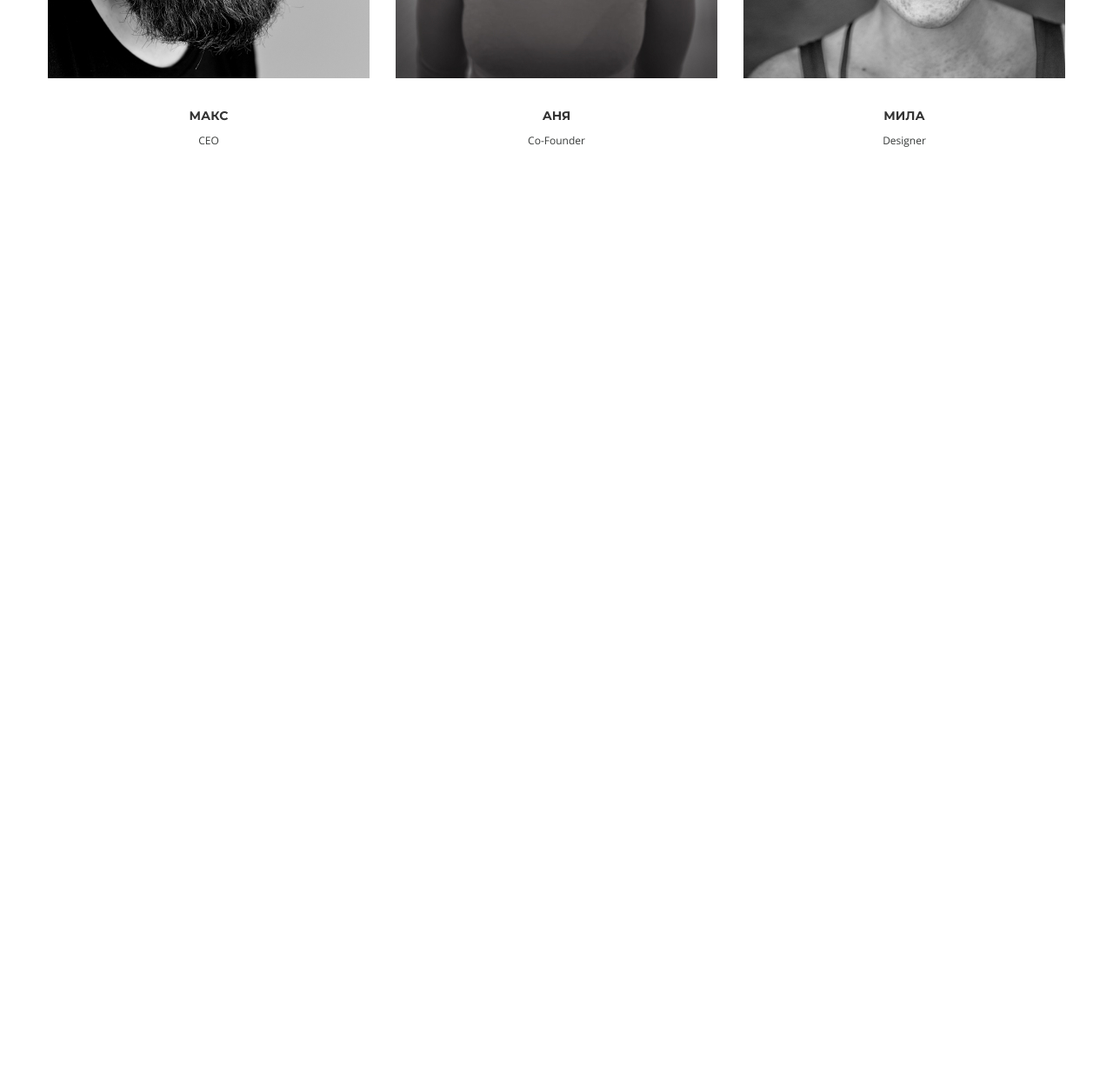
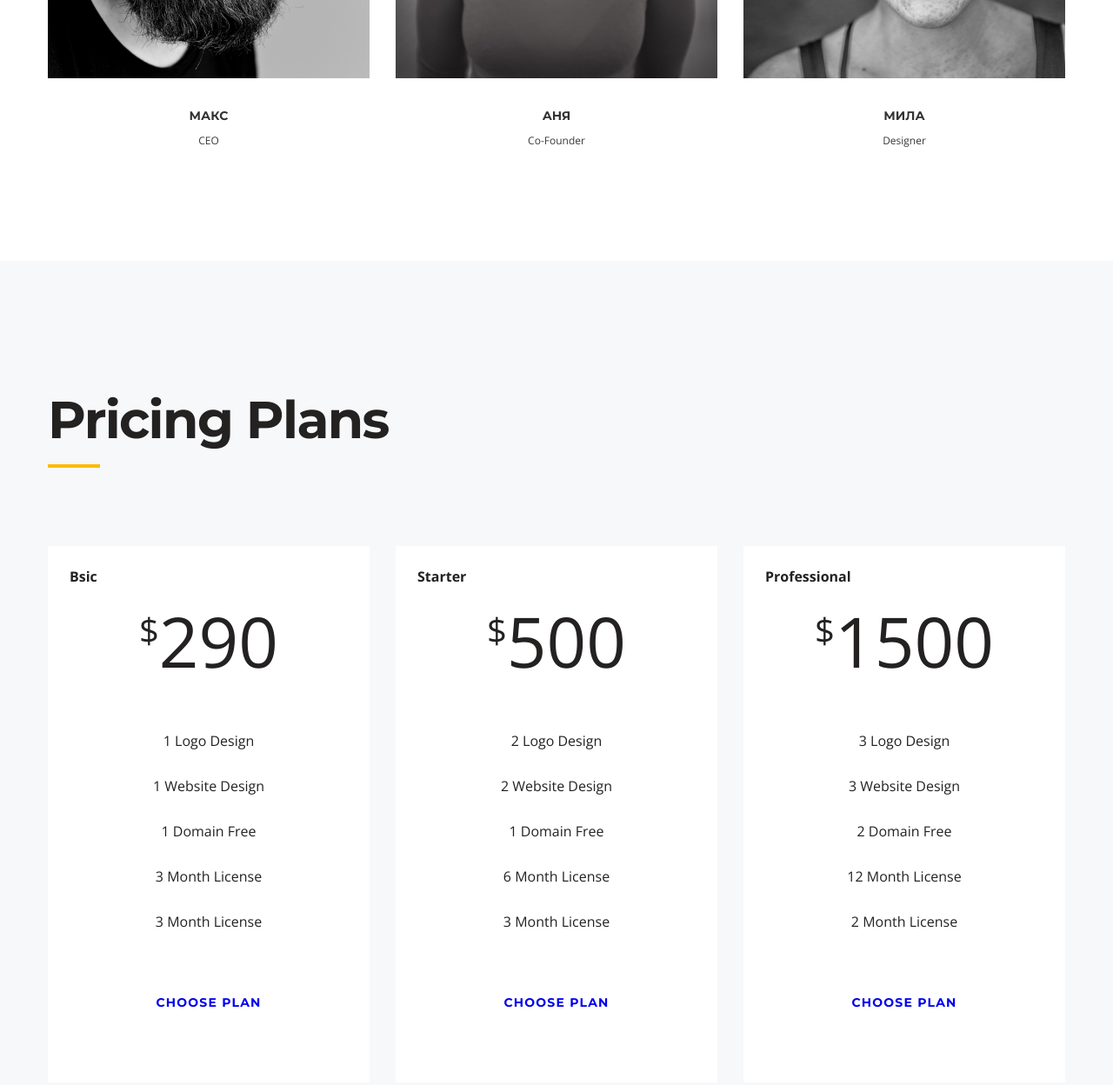
Before and after one commit to OleksandrVolodimirovich/Landing-Omarketing, a website: page app/index.html in a window 1280 px wide. Shown: the part 6910-8158 px from the top of the page at 87% size. Before the commit the page ends 7210 px from the top, so only its background shows below. Drawn offline with nearby package versions, Linux system fonts and the light colour scheme.

Commit message:
section: pricing

```diff
--- a/app/index.html
+++ b/app/index.html
@@ -294,6 +294,50 @@
         </div>
     </section>
 
+    <section class="pricing">
+        <div class="container">
+            <h2 class="title pricing__title">Pricing Plans</h2>
+            <div class="pricing__items">
+                <ul class="pricing__item">
+                    <li class="pricing__item-name pricing__item-li">Bsic</li>
+                    <li class="pricing__item-num pricing__item-li"><sup>$</sup>290</li>
+                    <li class="pricing__item-li">1 Logo Design</li>
+                    <li class="pricing__item-li">1 Website Design</li>
+                    <li class="pricing__item-li">1 Domain Free</li>
+                    <li class="pricing__item-li">3 Month License</li>
+                    <li class="pricing__item-li">3 Month License</li>
+                    <li class="pricing__item-link pricing__item-li">
+                        <a href="#!">CHOOSE PLAN</a>
+                    </li>
+                </ul>
+                <ul class="pricing__item">
+                    <li class="pricing__item-name pricing__item-li">Starter</li>
+                    <li class="pricing__item-num pricing__item-li"><sup>$</sup>500</li>
+                    <li class="pricing__item-li">2 Logo Design</li>
+                    <li class="pricing__item-li">2 Website Design</li>
+                    <li class="pricing__item-li">1 Domain Free</li>
+                    <li class="pricing__item-li">6 Month License</li>
+                    <li class="pricing__item-li">3 Month License</li>
+                    <li class="pricing__item-link pricing__item-li">
+                        <a href="#!">CHOOSE PLAN</a>
+                    </li>
+                </ul>
+                <ul class="pricing__item">
+                    <li class="pricing__item-name pricing__item-li">Professional</li>
+                    <li class="pricing__item-num pricing__item-li"><sup>$</sup>1500</li>
+                    <li class="pricing__item-li">3 Logo Design</li>
+                    <li class="pricing__item-li">3 Website Design</li>
+                    <li class="pricing__item-li">2 Domain Free</li>
+                    <li class="pricing__item-li">12 Month License</li>
+                    <li class="pricing__item-li">2 Month License</li>
+                    <li class="pricing__item-link pricing__item-li">
+                        <a href="#!">CHOOSE PLAN</a>
+                    </li>
+                </ul>
+            </div>
+        </div>
+    </section>
+
 
 
     <script src="js/main.min.js"></script>
--- a/app/scss/style.scss
+++ b/app/scss/style.scss
@@ -418,7 +418,56 @@
         line-height: 16px;
     }
 }
+//team end
 
+.pricing{
+    background-color: $bg;
+    padding: 145px 0 160px;
+    &__title{
+        margin-bottom: 90px;
+    }
+    &__items{
+        display: flex;
+        justify-content: space-between;
+        & .pricing__item{
+            background-color: $white;
+            text-align: center;
+            padding: 24px 25px 50px;
+            width: 370px;
+            &-li{
+                font-weight: 300;
+                font-size: 16px;
+                line-height: 22px;
+                color: $title;
+                margin-bottom: 30px;
+            }
+            &-name{
+                text-align-last: left;
+                font-weight: 700;
+                margin-bottom: 8px;
+            }
+            &-num{
+                font-size: 80px;
+                line-height: 109px;
+                margin-bottom: 50px;
+            }
+            & sup{
+                font-size: 40px;
+                line-height: 54px;
+            }
+            &-link{
+                font-family: 'Montserrat', sans-serif;
+                display: block;
+                margin-top: 70px;
+                font-weight: 700;
+                font-size: 14px;
+                color: $title;
+                line-height: 24px;
+                letter-spacing: 1.2px;
+            }
+        }
+    }
+}
 
 
 
```
Also changed, not shown: app/css/style.min.css.
